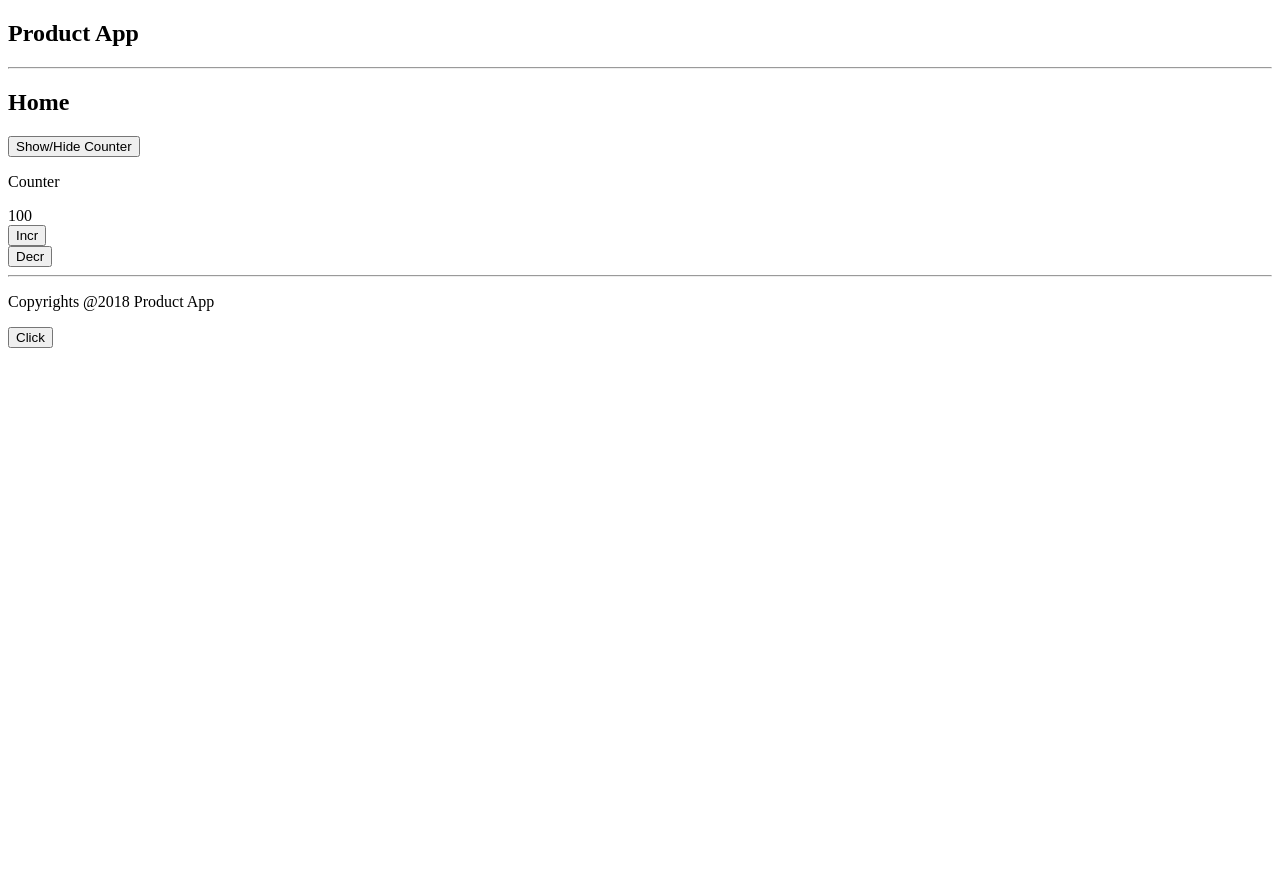
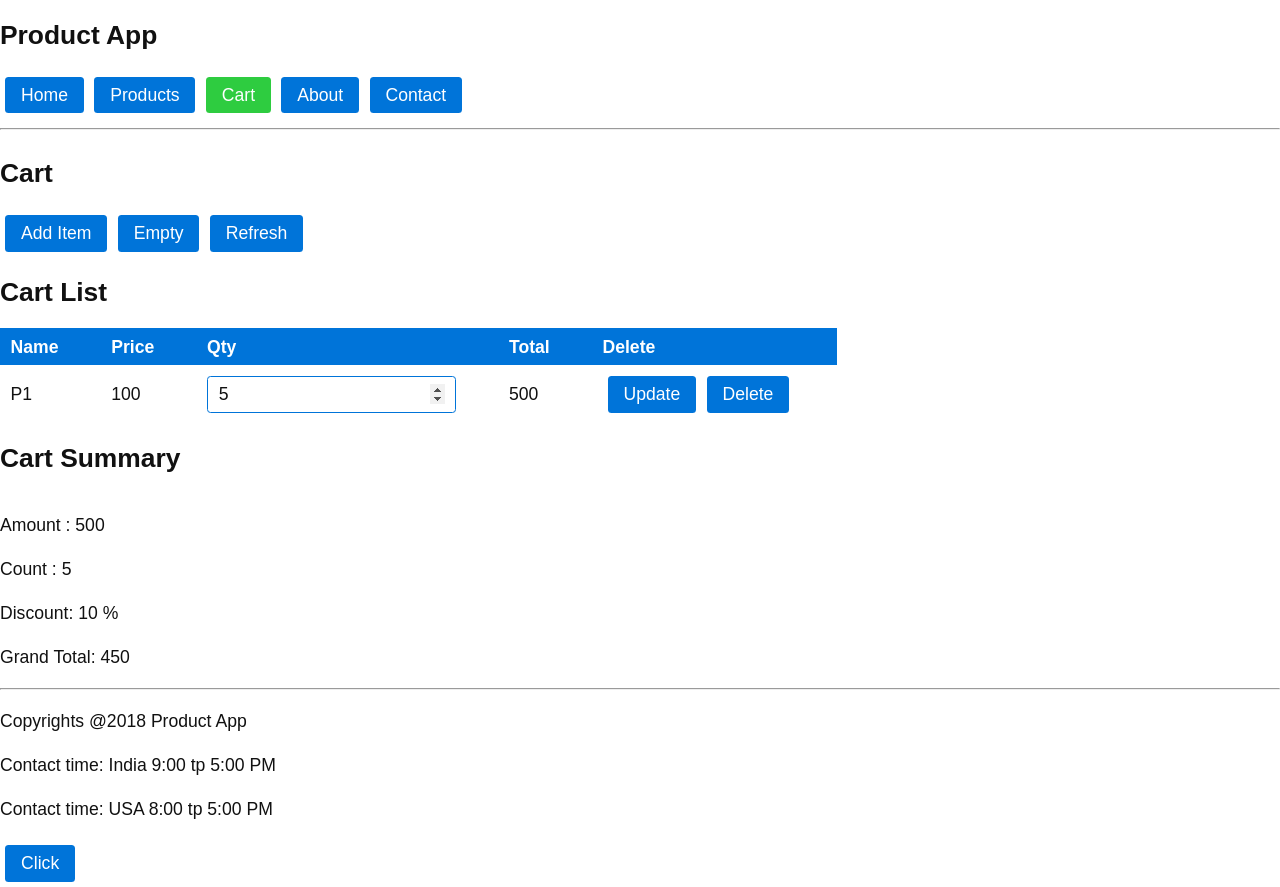
Before and after one commit to nodesense/sapient-react-aug-2018, a React app: page /cart in a window 1280 px wide. Before the commit the page ends 800 px from the top, so only its background shows below. Built offline with nearby package versions, Linux system fonts and the light colour scheme.

Commit message:
router react day 2

```diff
--- a/src/app/App.js
+++ b/src/app/App.js
@@ -4,6 +4,16 @@ import React from 'react';
 import Header from "./components/Header";
 import Footer from "./components/Footer";
 import Home from "./components/Home";
+
+import Contact from './components/Contact';
+import About from './components/About';
+import NotFound from './components/NotFound';
+
+import Cart from "./cart/components/Cart";
+
+import {BrowserRouter as Router,
+        Switch,
+        Route} from 'react-router-dom';
 
 // class component
 // react shall create object for class component
@@ -13,18 +23,30 @@ export default class App extends React.Component {
     render() {
         console.log('App render')
         return (
+            <Router>
             <div>
                 {/* jsx comments */}
 
                 {/* properties in react, props */}
                 <Header title="Product App" />
 
-                <Home starter={100} />
+                {/* switch shall pick first match */}
+                <Switch>
+                    <Route path="/" exact component={Home} />
+                    <Route path="/cart" component={Cart} />
+                    <Route path="/about" component={About} />
+                    <Route path="/contact/:country" component={Contact} />
+                    <Route path="*" component={NotFound} />
+                </Switch>
 
                 <Footer  company="Product App"
                          year={2016 + 2}
-                />
+                >
+                  <p>Contact time: India 9:00 tp 5:00 PM</p>
+                  <p>Contact time: USA 8:00 tp 5:00 PM</p>
+                </Footer>
             </div>
+            </Router>
         )
     }
 }
--- /dev/null
+++ b/src/app/cart/components/Cart.js
@@ -0,0 +1,186 @@
+// Cart.js
+
+import React, {Component} from "react";
+import PropTypes from "prop-types";
+
+import CartList from "./CartList";
+import CartSummary from "./CartSummary";
+
+export default class Cart extends Component {
+    constructor(props) {
+        super(props);
+
+        this.state = {
+            items: [
+            			{id: 1, name: 'P1', price: 100, qty: 5}
+                   ],
+            // derived data, derived from items
+            amount: 0, // sum of all items price * qty
+            count: 0, // sum of all items qty
+            flag: true
+        }
+
+    }
+
+    addItem = () => {
+        let id = Math.ceil(Math.random() * 10000);
+        let item = {
+            id,
+            name: `Product ${id}`,
+            price: Math.ceil(Math.random() * 100),
+            qty: 1
+        }
+
+        //BAD, mutating state, then items also directly
+        //this.state.items.push(item)
+        // BAD
+        //  let items = this.state.items; // ref
+        //  items.push(item) // BAD mutating array directly
+        //  this.setState({items: items})
+
+        // //GOOD, clone existing items into new array,add new at end
+        let items = [...this.state.items, item]
+
+        this.setState({
+            items: items
+        })
+        this.recalculate(items)
+    }
+
+    removeItem = (id) => {
+        console.log("remove item ", id);
+
+        // return a new array, exclude the item to remove
+        let items = this.state
+                    .items.filter( item => item.id != id);
+
+        this.setState ({
+            //sugar items: items
+            items
+        })
+
+        this.recalculate(items)
+    }
+
+    updateItem = (id, qty) => {
+        //TODO
+        console.log("update", id, qty);
+
+        let item = this.state.items.find( item => item.id == id);
+        if (item && item.qty == qty) {
+            console.log("NO CHANGE");
+            return;
+        }
+
+        // clone the array, new array
+        let items = this.state.items.map( item => {
+            if (item.id == id) {
+                // clone the item, update the qty
+                return {...item, qty:qty}
+            }
+
+            return item;
+        })
+
+        this.setState({
+            items
+        })
+        this.recalculate(items);
+    }
+
+    empty = () => {
+        //TODO
+         this.setState({
+             items: []
+         }, () => {
+             console.log("Empty setstate callback")
+             // this calls render again
+            //this.recalculate(this.state.items)
+         })
+
+         this.recalculate([])
+    }
+
+    //dummy
+    refresh = () => {
+        this.setState({
+            flag: true
+        })
+    }
+
+    // derived data from state
+    recalculate(items) {
+        let count = 0,
+            amount = 0;
+
+        for (let item of items) {
+            amount += item.price * item.qty;
+            count += item.qty;
+        }
+
+        console.log("recalculate amount count")
+        this.setState({
+            amount,
+            count
+        })
+
+    }
+
+    //TODO:
+    //componentWillMount
+    componentWillMount() {
+        console.log("Cart will mount");
+        this.recalculate(this.state.items);
+
+    }
+
+    componentDidMount() {
+        console.log("Cart did mount");
+
+    }
+
+
+    render() {
+        console.log("Cart render")
+
+        return (
+            <div>
+            <h2>Cart</h2>
+
+            <button onClick={this.addItem}>
+                Add Item
+            </button>
+
+
+            <button onClick={this.empty}>
+                Empty
+            </button>
+
+            <button onClick={this.refresh}>
+                Refresh
+            </button>
+
+
+            <CartList  items={this.state.items}
+                        removeItem={this.removeItem}
+                        updateItem={this.updateItem}
+
+            />
+
+            <CartSummary amount={this.state.amount}
+                         count = {this.state.count}
+            />
+
+            </div>
+        )
+    }
+}
+
+
+Cart.defaultProps = {
+
+}
+
+Cart.propTypes = {
+
+}
--- /dev/null
+++ b/src/app/cart/components/CartItem.js
@@ -0,0 +1,67 @@
+// CartItem.js
+import React, {PureComponent} from "react";
+import PropTypes from "prop-types";
+
+export default class CartItem extends PureComponent {
+    constructor(props) {
+        super(props);
+
+        //TODO: assing from props
+        this.state = {
+            qty: props.item.qty
+        }
+    }
+
+    componentWillReceiveProps(nextProps) {
+        if (nextProps.item.qty != this.state.qty) {
+            this.setState({qty: nextProps.item.qty})
+        }
+    }
+
+
+    componentDidMount() {
+        // access the view elements
+        // REAL DOM through ref
+        this.inputElement.focus(); // focus is REAL DOM API
+    }
+
+    render() {
+        let {item} = this.props;
+
+        console.log("CartItem Render ", item.id);
+
+        return (
+            <tr>
+                <td>{item.name}</td>
+                <td>{item.price}</td>
+                <td>
+                     <input
+                            value={this.state.qty}
+                            type="number"
+                            onChange={ (e) => this.setState({qty: e.target.value}) }
+                            ref= { (elem) => this.inputElement = elem  }
+                     />
+                </td>
+                <td>{item.price * item.qty}</td>
+                <td>
+                    {/* TODO */}
+                <button onClick={() => this.props.updateItem(item.id, parseInt(this.state.qty) || 0) }>
+                        Update
+                </button>
+                <button onClick={() => this.props.removeItem(item.id) }>
+                        Delete
+                </button>
+                </td>
+            </tr>
+        )
+    }
+}
+
+
+CartItem.defaultProps = {
+
+}
+
+CartItem.propTypes = {
+
+}
--- /dev/null
+++ b/src/app/cart/components/CartList.js
@@ -0,0 +1,64 @@
+// CartList.js
+
+import React, {PureComponent} from "react";
+import PropTypes from "prop-types";
+
+import CartItem from "./CartItem";
+
+ //TODO: PureComponent
+ // PureComponent is a component,
+ // PureComponent implements shouldComponentUpdate
+ // shallow compare props with next props
+ // shallow state with next state
+
+export default class CartList extends PureComponent {
+    constructor(props) {
+        super(props);
+    }
+
+    //TODO: shouldComponentUpdate
+
+    render() {
+        console.log("CartList Render");
+        //deconstruct
+        let {items} = this.props;
+
+        return (
+            <div>
+            <h2>Cart List</h2>
+            <table>
+                <thead>
+                    <tr>
+                        <th>Name</th>
+                        <th>Price</th>
+                        <th>Qty</th>
+                        <th>Total</th>
+                        <th>Delete</th>
+                    </tr>
+                </thead>
+                <tbody>
+                    {/* TODO props items map with CartItem */ }
+                    {
+                        items.map (item => (
+                            <CartItem item={item}
+                                      key={item.id}
+                                      updateItem={this.props.updateItem}
+                                      removeItem={this.props.removeItem}
+
+                            />
+                        ))
+                    }
+                </tbody>
+            </table>
+            </div>
+        )
+    }
+}
+
+CartList.defaultProps = {
+
+}
+
+CartList.propTypes = {
+
+}
--- /dev/null
+++ b/src/app/cart/components/CartSummary.js
@@ -0,0 +1,96 @@
+// CartSummary.js
+import React, {Component} from "react";
+import PropTypes from "prop-types";
+
+//TODO: PropTypes
+
+// TODO: PureComponent
+export default class CartSummary extends Component {
+    constructor(props) {
+        super(props);
+
+        this.state = {
+            discount: 0,
+            grandTotal: 0
+        }
+    }
+
+    componentWillMount() {
+        this.recalculate(this.props);
+    }
+
+    // called on update cycle only
+    // when? whenever parent called on update cycle
+    componentWillReceiveProps(nextProps) {
+        console.log("CartSummary will receive props");
+        console.log("Current props", this.props)
+        console.log("Next Props", nextProps)
+
+        if (this.props.count != nextProps.count) {
+            this.recalculate(nextProps)
+        }
+    }
+
+    //TODO: shouldComponentUpdate
+    //called on update cycle
+    // called when?
+    // called whenever parent render called on update cycle
+    // called whenever this.setState called on update cycle
+    // NOT CALLED when do this.forceUpdate
+    shouldComponentUpdate(nextProps, nextState) {
+        console.log("Cart Summary should update");
+        console.log("Current State", this.state);
+        console.log("Next State", nextState)
+
+        return this.props.amount != nextProps.amount ||
+               this.props.count != nextProps.count  ||
+               this.state.discount != nextState.discount ||
+               this.state.grandTotal != nextState.grandTotal;
+
+        //return true; // shall call render
+         //return false; // shall not call render
+    }
+
+    recalculate(props) {
+        let discount = 0;
+
+        if (props.count >= 10) {
+            discount = 20;
+        } else if (props.count >= 5) {
+            discount = 10;
+        }
+
+        let grandTotal = props.amount - (props.amount * discount / 100);
+
+        this.setState({
+            discount,
+            grandTotal
+        })
+    }
+
+
+
+
+    render() {
+        console.log("CartSummary Render");
+        return (
+            <div>
+            <h2>Cart Summary</h2>
+            <p> Amount : {this.props.amount} </p>
+            <p> Count : {this.props.count} </p>
+
+            <p> Discount: {this.state.discount} %</p>
+            <p> Grand Total: {this.state.grandTotal} </p>
+            </div>
+        )
+    }
+}
+
+
+CartSummary.defaultProps = {
+
+}
+
+CartSummary.propTypes = {
+
+}
--- a/src/app/components/Contact.js
+++ b/src/app/components/Contact.js
@@ -0,0 +1,25 @@
+
+import React from "react";
+import PropTypes from "prop-types";
+
+export default function Contact(props) {
+        // url data shall be received as props
+        // match is special property from react router
+        let params = props.match.params;
+        console.log("PROPS ", props)
+
+        return (
+            <div>
+            <h2>Contact Page-{params.country}</h2>
+            </div>
+        )
+}
+
+
+Contact.defaultProps = {
+
+}
+
+Contact.propTypes = {
+
+}
--- a/src/app/components/Footer.js
+++ b/src/app/components/Footer.js
@@ -18,6 +18,9 @@ export default function Footer(props) {
         <div>
             <hr />
             <p>Copyrights @{props.year} {props.company}</p>
+
+            {/* props.children */}
+            {props.children}
         </div>
     )
 }
--- a/src/app/components/Header.js
+++ b/src/app/components/Header.js
@@ -1,6 +1,8 @@
 import React, {Component} from 'react';
 
 import PropTypes from 'prop-types';
+
+import {NavLink} from 'react-router-dom';
 
 export default class Header extends Component {
     //ES.NEXT static field inside class
@@ -22,6 +24,39 @@ export default class Header extends Component {
         return (
             <div>
                 <h2>{this.props.title}</h2>
+
+                <NavLink className="button"
+                         activeClassName="success"
+                         exact
+                         to="/">
+                        Home
+                </NavLink>
+
+                <NavLink className="button"
+                         activeClassName="success"
+                         to="/products">
+                        Products
+                </NavLink>
+
+
+                <NavLink className="button"
+                         activeClassName="success"
+                         to="/cart">
+                        Cart
+                </NavLink>
+
+                <NavLink className="button"
+                         activeClassName="success"
+                         to="/about">
+                        About
+                </NavLink>
+
+                <NavLink className="button"
+                         activeClassName="success"
+                         to="/contact/india">
+                        Contact
+                </NavLink>
+
                 <hr />
             </div>
         )
--- a/src/app/components/Home.js
+++ b/src/app/components/Home.js
@@ -2,6 +2,11 @@ import React from 'react';
 
 // class component can have state
 export default class Home extends React.Component {
+
+    static defaultProps = {
+        starter : 0
+    }
+
     constructor(props) {
         super(props)
 
@@ -17,6 +22,20 @@ export default class Home extends React.Component {
         }
     }
 
+    componentDidMount() {
+        this.timer = setInterval( () => {
+            console.log("Home interval ", this.state.counter);
+            this.setState({
+                counter : this.state.counter + 1
+            })
+        }, 1000);
+    }
+
+    componentWillUnmount() {
+        console.log("Home will unmount");
+        clearInterval(this.timer)
+    }
+
 
     increment() {
         console.log("increment called");
@@ -29,11 +48,13 @@ export default class Home extends React.Component {
         this.forceUpdate();
     }
 
+
+
     //creating function only once per component instance
     //ES.NEXT
     // resolve this in class scope
     decrement = () => {
-        //console.trace();
+        console.trace();
         console.log('decrement called ');
         console.log('before ', this.state.counter)
         //GOOD, immutablity
@@ -51,9 +72,9 @@ export default class Home extends React.Component {
             flag: !this.state.flag
         })
 
-        this.setState({
-            show: !this.state.show
-        })
+        // this.setState({
+        //     show: !this.state.show
+        // })
         console.log('after ', this.state.counter)
     }
 
--- /dev/null
+++ b/src/app/components/NotFound.js
@@ -0,0 +1,32 @@
+
+import React from "react";
+import PropTypes from "prop-types";
+
+export default function NotFound(props) {
+        console.log("PROPS ", props)
+
+        return (
+            <div>
+            <h2>Page Not Found</h2>
+
+            <button onClick={ () => props.history.push("/cart") }>
+                    Cart
+            </button>
+
+             <button onClick={ () => props.history.goBack() }>
+                    Back
+            </button>
+
+
+            </div>
+        )
+}
+
+
+NotFound.defaultProps = {
+
+}
+
+NotFound.propTypes = {
+
+}
--- a/src/index.html
+++ b/src/index.html
@@ -5,6 +5,8 @@
     <meta name="viewport" content="width=device-width, initial-scale=1.0">
     <meta http-equiv="X-UA-Compatible" content="ie=edge">
     <title>React App</title>
+
+    <link href="/assets/styles.css" rel="stylesheet" />
 </head>
 <body>
 
--- a/src/main.js
+++ b/src/main.js
@@ -1,7 +1,7 @@
 //main.js
 // bootstrap React App into browser
 import React from 'react';
-import {render} from 'react-dom'; // real-dom/diff
+import {render} from 'react-dom'; // real-dom/diff/queue/events
 
 import App from './app/App';
 
```
Also changed, not shown: src/app/components/About.js (+20 -0 lines).
